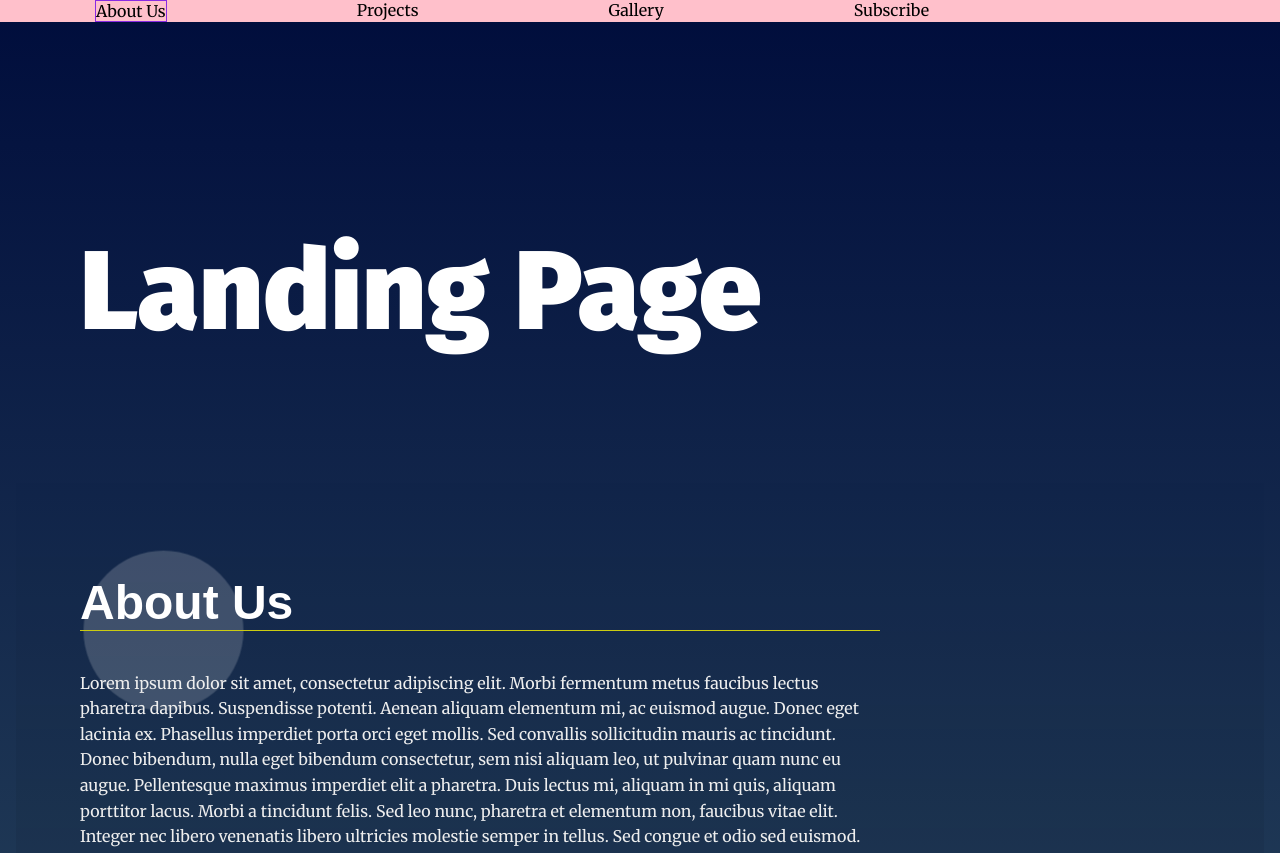
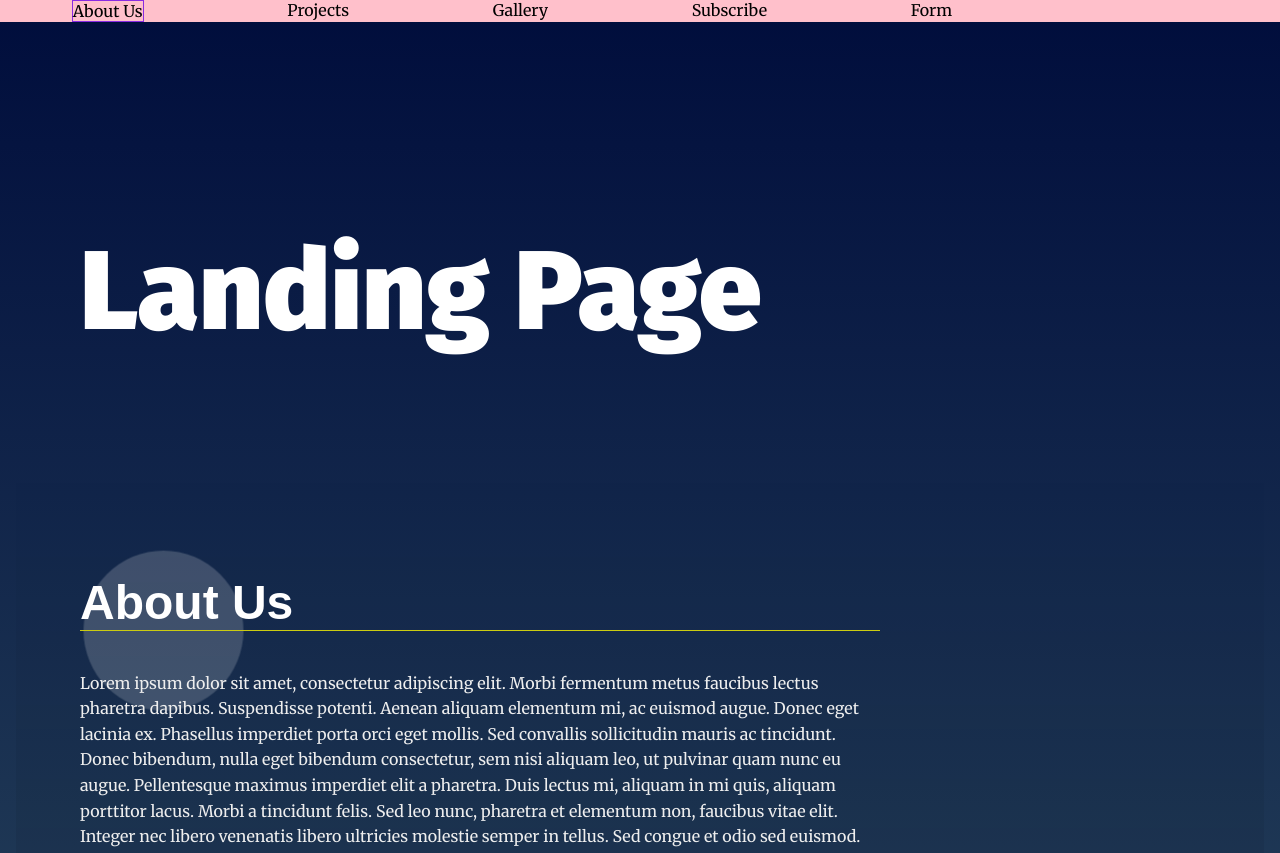
Before and after one commit to NoamBelleli/landing-page, a plain HTML site: page index.html in a window 1280 px wide. Shown: the top 853 px of the page. Drawn offline with Linux system fonts and the light colour scheme.

Commit message:
changing the navigation function to be dynamically built

```diff
--- a/index.html
+++ b/index.html
@@ -69,7 +69,7 @@
 
       </div>
     </section>
-    <section id="form" data-nav="subscribe">
+    <section id="form" data-nav="Form">
       <form method="post" enctype="application/x-www-form-urlencoded">
         <h3 class="subscribe">Subscribe Here</h3>
         <fieldset>
--- a/js/app.js
+++ b/js/app.js
@@ -1,35 +1,24 @@
 
 
-//Define Global Variables to be used in rest of code
-// array of sections to build navbar from
+//Variables to use in navBar function
+//creating an array of sections to build the dynamic navigation bar
 
-const navBarItems = [
-    { id: "section1", text: "About Us" },
-    { id: "section2", text: "Projects" },
-    { id: "section3", text: "Gallery" },
-    { href: "section4", text: "Subscribe" },
-
-];
-
-// variable to help with functions built later
 
 const navBarList = document.getElementById("navbar__list");
+const sections = document.querySelectorAll("section");
 
-
-//function to create the navBar
+//function to go over each sections data and use it to build a navigation bar
 
 function createNavBar() {
-    for (let i = 0; i < navBarItems.length; i++) {
-        // cycle over navBarItems list and create li element and anchor
-       //add href and text to each element
-        const navBarItem = document.createElement("li");
-        const navBarLink = document.createElement("a");
-        navBarLink.setAttribute('href', "#" + navBarItems[i].id);
-        navBarLink.innerText = navBarItems[i].text;
-        navBarItem.appendChild(navBarLink);
-        navBarList.appendChild(navBarItem);
-    }
-};
+  for (let i = 0; i < sections.length; i++){
+    const navBarItem = document.createElement("li");
+    const navBarLink = document.createElement("a");
+    navBarLink.setAttribute('href', "#" +sections[i].getAttribute("id"));
+    navBarLink.innerText = sections[i].getAttribute("data-nav");
+    navBarItem.appendChild(navBarLink);
+    navBarList.appendChild(navBarItem);
+  }
+}
 
 createNavBar();
 
@@ -37,7 +26,6 @@ createNavBar();
 
 const navLi = document.querySelectorAll(".navbar__menu ul li");
 const navLinks = document.querySelectorAll("a");
-const sections = document.querySelectorAll("section");
 
 // scroll behavior
 
@@ -56,8 +44,6 @@ navLinks.forEach((a) => {
 
 
 //adding an active class to section that is being scrolled to + matching navBar item
-
-
 
 addEventListener("scroll", () => {
   let searching = true;
```
